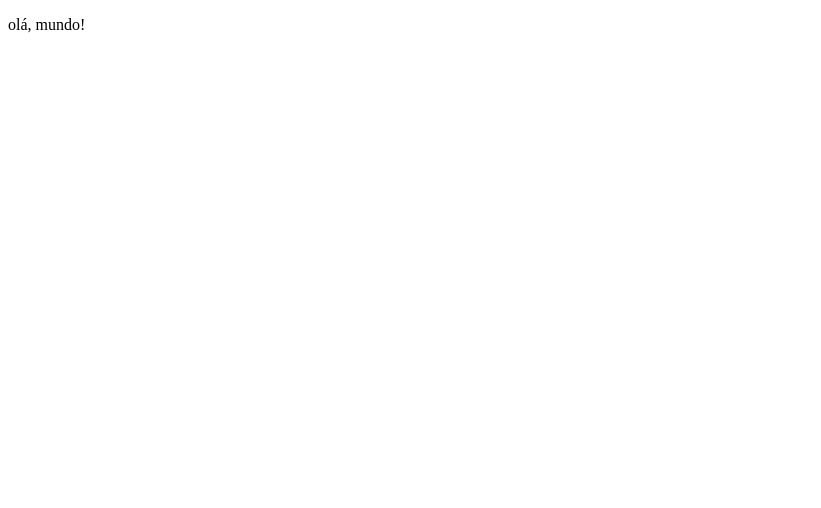
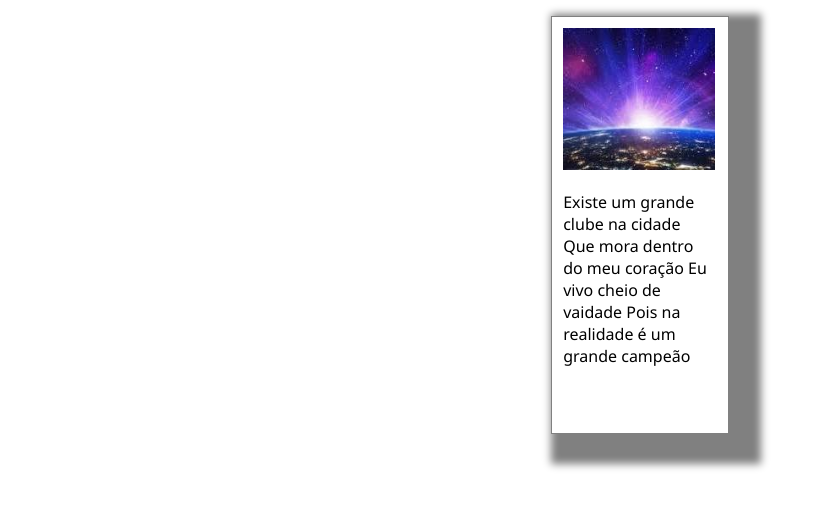
Before and after one commit to TiagoDelgado08/oficina-web, a plain HTML site: page index.html in a window 1280 px wide. Shown: the whole page, without its empty margins (0-821 px from the left). Drawn offline with Linux system fonts and the light colour scheme.

Commit message:
criação

```diff
--- /dev/null
+++ b/estilo.css
@@ -0,0 +1,27 @@
+*{
+  font-size: 16px;
+  font-family: 'Segoe UI', Tahoma, Geneva, Verdana, sans-serif;
+}
+div{
+    border: 1px gray solid;
+    width: 10rem;
+    height: 25rem;
+    margin: 1rem auto;
+    padding: 0.5rem;
+    box-shadow: 1rem 0.9rem 0.5rem 1rem gray;
+}
+img{
+    width: 9.5rem;
+    margin: 0.2rem;
+}
+p {
+   width:9.5rem;
+   height:9.5rem;
+   margin:0.8rem 0.2rem 0.2rem 0.2rem;
+}
+button{
+    background-color: blue;
+    color:white;
+    border:
+
+}
--- a/index.html
+++ b/index.html
@@ -2,10 +2,18 @@
 <html>
     <head>
        <title> exemplos da oficina de programação</title>
+       <link rel="stylesheet" href="estilo.css">
     </head>
     <body>
-        <p>
-        olá, mundo!
-        </p>
+        <div>
+            <img src="image copy.png" alt="nascer do sol">
+            <p>
+                Existe um grande clube na cidade
+                Que mora dentro do meu coração
+                Eu vivo cheio de vaidade
+                Pois na realidade é um grande campeão
+
+            </p>
+        </div>
     </body>
 </html>
```
Also changed, not shown: image copy.png (added), 1 other file.
